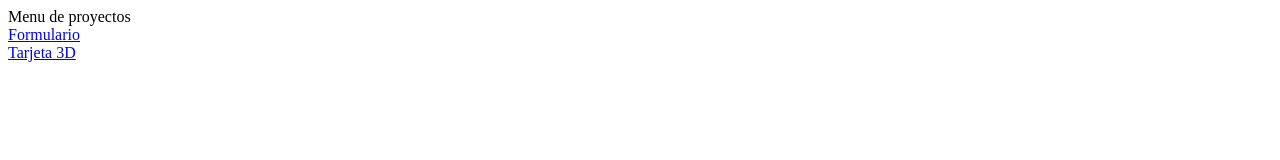
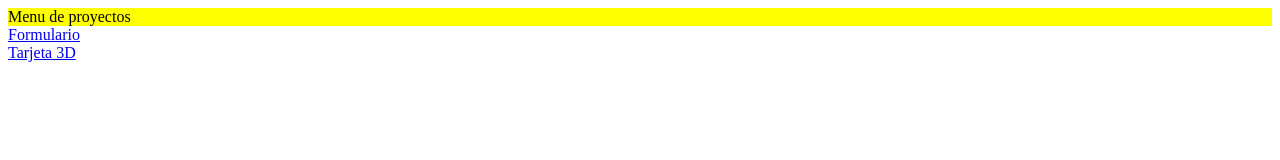
Before and after one commit to LeonardoHdz93/CursosLeo, a plain HTML site: page index.html in a window 1280 px wide. Drawn offline with Linux system fonts and the light colour scheme.

Commit message:
Update index.html

```diff
--- a/index.html
+++ b/index.html
@@ -5,6 +5,7 @@
 	<meta http-equiv="X-UA-Compatible" content="IE=edge">
 	<meta name="viewport" content="width=device-width, initial-scale=1.0">
 	<title> Menu Proyectos personales </title>
+	<link rel="stylesheet" href="./css/estilo_index.css">
 </head>
 <body>
 	<header class="titulo">
```
